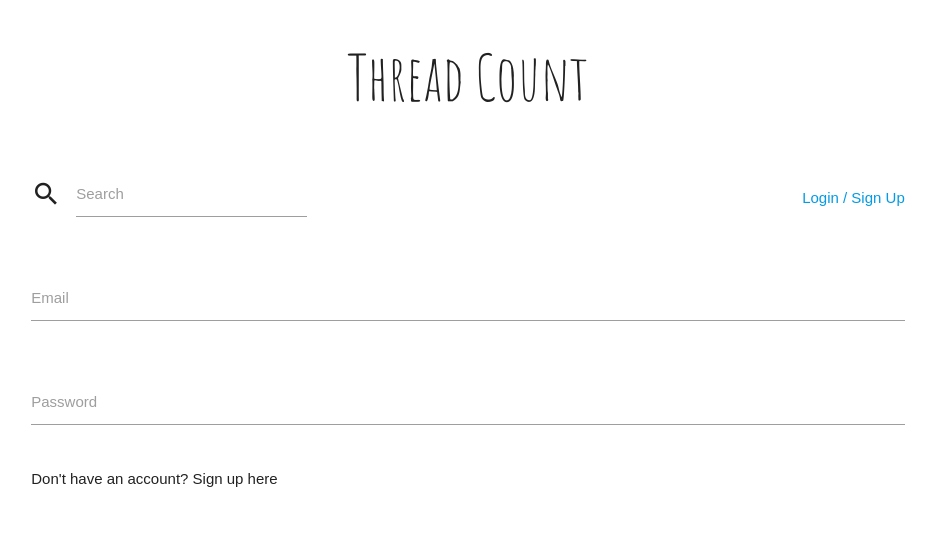
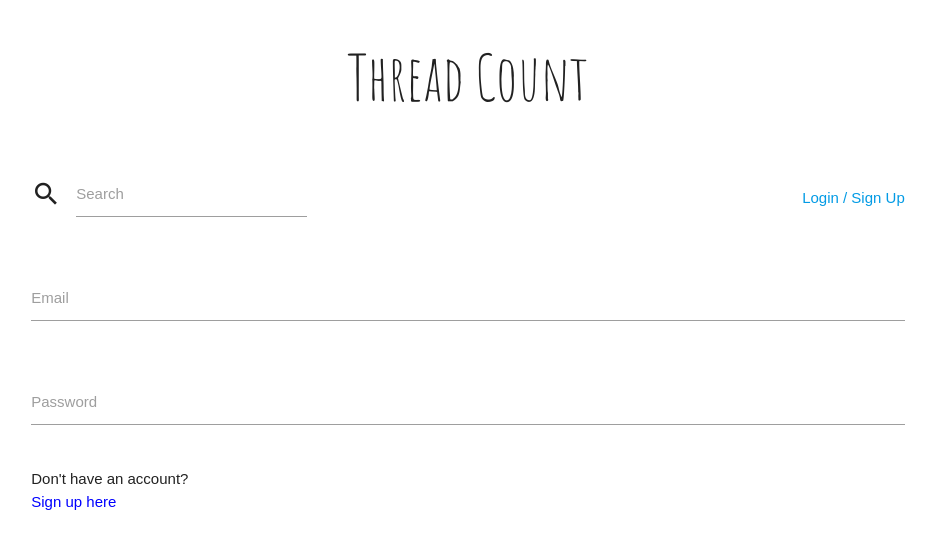
Before and after one commit to Jenny-Le/Thread-Count, a React (Create React App) app in the folder client/: page /login in a window 1280 px wide. Shown: the top 548 px of the page, without its empty margins (172-1108 px from the left). Built offline with nearby package versions, Linux system fonts and the light colour scheme; no server answers.

Commit message:
Boy and Girl component started

```diff
--- /dev/null
+++ b/client/src/components/Boy/index.js
@@ -0,0 +1 @@
+export {default} from "./Boy"
--- /dev/null
+++ b/client/src/components/Girl/index.js
@@ -0,0 +1 @@
+export {default} from "./Girl"
--- a/client/src/components/Login/Login.js
+++ b/client/src/components/Login/Login.js
@@ -20,7 +20,8 @@ const Login = (props) => {
                 </div>
             </form>
             <div className="col s12 member">
-                Don't have an account? <span onClick={() => props.handleFormChange('signup')}>Sign up here</span>
+                Don't have an account? <span onClick={() => props.handleFormChange('signup')}>
+                <div className="sign-up">Sign up here</div></span>
             </div>
         </div>
     )
--- a/client/src/components/Login/login.css
+++ b/client/src/components/Login/login.css
@@ -0,0 +1,3 @@
+.sign-up {
+    color: blue;
+}
```
Also changed, not shown: client/src/components/Boy/Boy.js (added, +12 -0 lines), client/src/components/Girl/Girl.js (added, +8 -0 lines), client/src/components/Boy/boy.css (added), client/src/components/Girl/girl.css (added).
